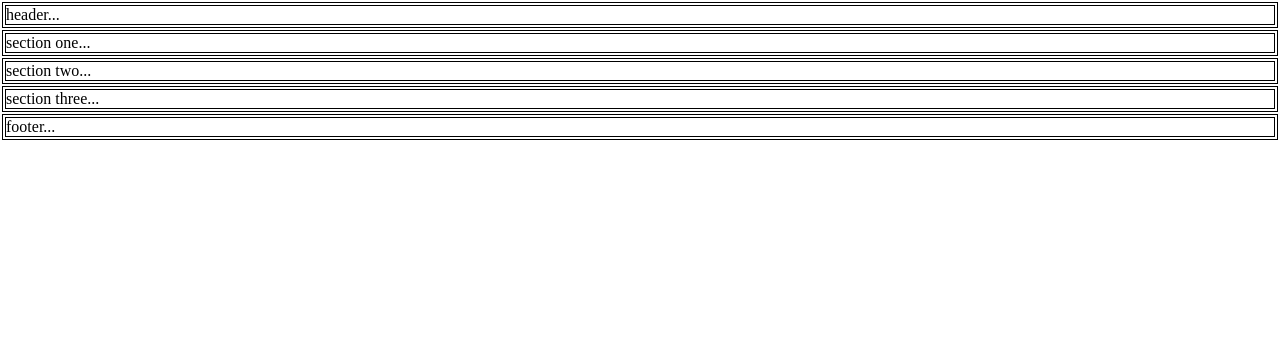
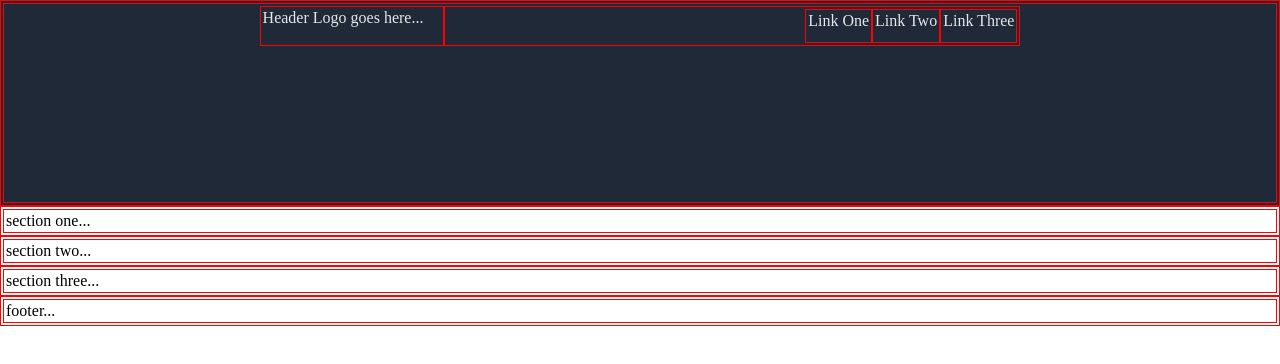
Before and after one commit to brianweigandt/TOPLandingPage, a plain HTML site: page index.html in a window 1280 px wide. Drawn offline with Linux system fonts and the light colour scheme.

Commit message:
styling and foundation work

```diff
--- a/index.html
+++ b/index.html
@@ -10,7 +10,20 @@
   <!-- header container -->
   <div id="header-container">
     <div id="header">
-      header...
+      <div class="header-logo">
+        Header Logo goes here...
+      </div>
+      <div class="header-links">
+        <div class="link">
+          Link One
+        </div>
+        <div class="link">
+          Link Two
+        </div>
+        <div class="link">
+          Link Three
+        </div>
+      </div>
     </div>
   </div>
   <!-- section one container -->
--- a/styles.css
+++ b/styles.css
@@ -1,11 +1,49 @@
 * {
   margin:0;
   padding:0;
+  box-sizing: border-box;
 }
 
 div {
   border: 1px;
-  border-color: black;
+  border-color: red;
   border-style: solid;
-  margin: 2px;
+  padding: 2px;
 }
+
+/* header styles */
+#header-container {
+  display: flex;
+  background-color: #1f2937;
+  color: #e5e7eb;
+}
+
+#header {
+  display: flex;
+  flex-direction: row;
+  width: 100%;
+  height: 200px;
+}
+
+.header-logo {
+  margin-left: 20%;
+  width: 400px;
+  height: 40px;
+}
+
+.header-links {
+  display: flex;
+  width: 100%;
+  justify-content: flex-end;
+  margin-right: 20%;
+  height: 40px;
+}
+
+.link {
+
+}
+
+/* section one styles */
+/* section two styles */
+/* section three styles */
+/* footer styles */
```
